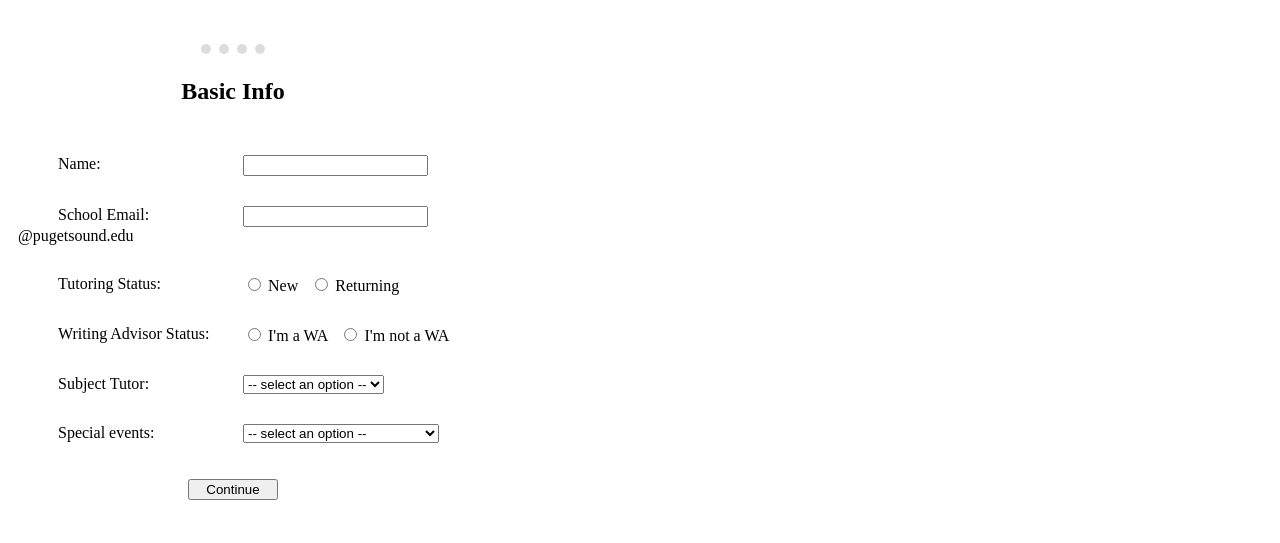
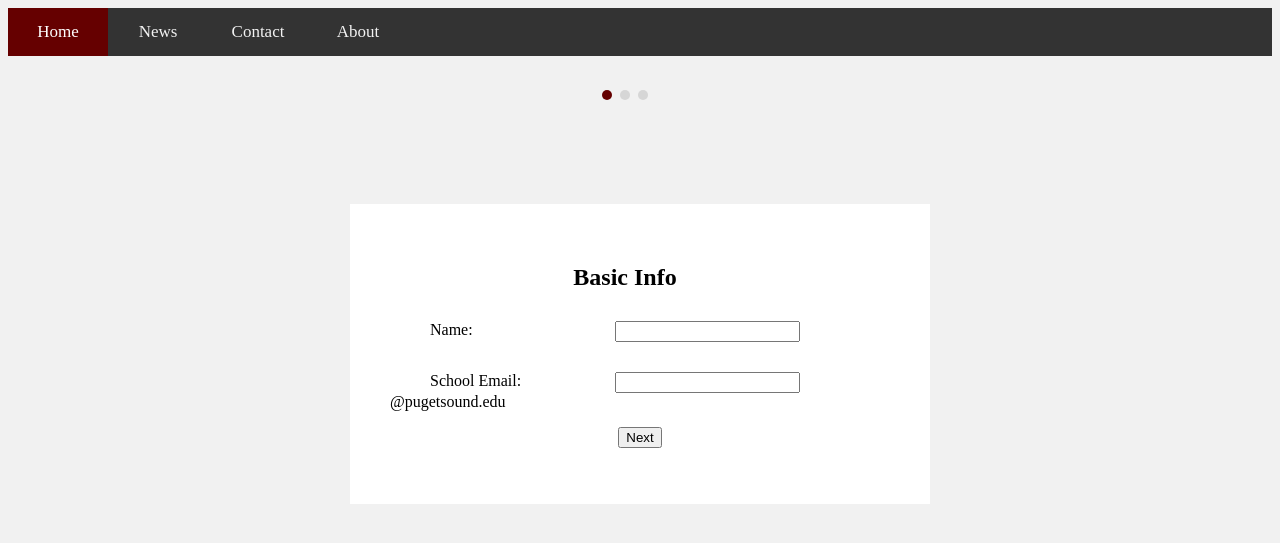
Before and after one commit to SofiaBrittoSchwartz/CWLTScheduleGenerator, a PHP site: page /TutorForm.php in a window 1280 px wide. Shown: the top 543 px of the page. Run offline with PHP 8.4, Linux system fonts and the light colour scheme.

Commit message:
Overhauled tutorForms, making it multiple tabs on one page and cleaning up the aesthetic. Simplified input fields based upon clarifications with client.

```diff
--- a/public_html/AdminForm.php
+++ b/public_html/AdminForm.php
@@ -2,7 +2,7 @@
 <html>
 <body>
 	<p style="margin-left: 10px"> Please confirm that these are the open hours for this semester. </p>
-	<iframe src="index.php" height="565px" width="815px" frameborder="0"> </iframe>
+	<iframe src="weeklySchedule.php" height="565px" width="815px" frameborder="0"> </iframe>
 	<button> Continue </button>
 </body>
 </html>
--- a/public_html/TutorForm.php
+++ b/public_html/TutorForm.php
@@ -1,5 +1,15 @@
 <!DOCTYPE html>
 <style>
+
+	/* FORMATTING FORM */
+
+	* {
+	  box-sizing: border-box;
+	}
+
+	body {
+	  background-color: #f1f1f1;
+	}
 
 	input
 	{
@@ -25,6 +35,23 @@
 		margin-top: 30px;
 	}
 
+	#tutorForm {
+		background-color: #ffffff;
+		margin: 100px auto;
+		font-family: Raleway;
+		padding: 40px;
+		width: 580px;
+		height: 300px;
+		min-width: 300px;
+	}
+
+	/* FORMATTING MULTIPAGE FORM */
+
+		/* Hide all steps by default: */
+		.tab {
+		  display: none;
+		}
+
 		/* Make circles that indicate the steps of the form: */
 		.step
 		{
@@ -40,29 +67,73 @@
 
 		.step.active
 		{
+		  background-color: #650000;
 		  opacity: 1;
 		}
 
 		/* Mark the steps that are finished and valid: */
 		.step.finish
 		{
-	  background-color: #4CAF50;
+		  background-color: #650000;
+		  opacity: 0.5;
+		}
+
+	/* FORMATTING NAVBAR */
+
+		/* Add a black background color to the top navigation */
+		.topnav {
+		    background-color: #333;
+		    overflow: hidden;
+		}
+
+		/* Style the links inside the navigation bar */
+		.topnav a {
+		    float: left;
+		    color: #f2f2f2;
+		    text-align: center;
+		    padding: 14px 16px;
+		    text-decoration: none;
+		    font-size: 17px;
+		    width: 100px;
+		}
+
+		/* Change the color of links on hover */
+		.topnav a:hover {
+		    background-color: #ddd;
+		    color: black;
+		}
+
+		/* Add a color to the active/current link */
+		.topnav a.active {
+		    background-color: #650000;
+		    color: white;
 		}
 
 </style>
+
 <html>
 	<body>
-		<div id="tutorForm" style = "width: 480px">
-			<div style="text-align:center;margin-top:40px; margin-right: 30px;">
-			    <span class="step"></span>
+		<div class="topnav">
+		  <a class="active" href="#home">Home</a>
+		  <a href="#news">News</a>
+		  <a href="#contact">Contact</a>
+		  <a href="#about">About</a>
+		</div>
+
+		<!-- Marks how far through the form they are -->
+		<div style="text-align:center; margin-right: 30px; margin-top:30px;">
 		    <span class="step"></span>
 		    <span class="step"></span>
 		    <span class="step"></span>
 		</div>
 
+		<!-- <div id="tutorForm" style = "margin-top:30px; border-style: solid;"> -->
+		<form id = "tutorForm">
+		<!-- Part 1: Basic info -->
 			<div class = "tab">
-				<h2 style = "text-align: center; margin-right: 30px;"> Basic Info </h2>
-				<form style = "border: black;">
+				<h2 style = "text-align: center; margin-right: 30px; margin-top: 20px;"> Basic Info </h2>
+				<!-- <form style = "border: black;" onsubmit = "nextPrev(1)"> -->
+				<div>
 					<p>
 						<label for = "name"> Name: </label>
 						<input id = "studentName" type = "text" name = "studentName" title = "Please input your name" required/>
@@ -71,125 +142,127 @@
 						<label for = "email"> School Email: </label>
 						<input id = "email" type = "text" name = "email" title = "Please input your school email" required/> @pugetsound.edu
 					</p>
-					<p>
-						<label for = "returnerStatus" style = "width: 185px"> Tutoring Status: </label>
-						<input id = "returnerStatus" type = "radio" value = "New" name = "returnerStatus" title = "Please indicate whether you're a returning tutor." required/> New
-						&nbsp;
-						<input id = "returnerStatus2" type = "radio" value = "Returning" name = "returnerStatus" required/> Returning
-					</p>
-					<p>
-						<label for = "writingAdvisor" style = "width: 185px"> Writing Advisor Status: </label>
-						<input id = "writingAdvisor" type = "radio" value = "Yes" name = "writingAdvisor" title = "Please indicate whether you're a Writing Advisor." required/> I'm a WA
-						&nbsp;
-						<input id = "writingAdvisor2" type = "radio" value = "No" name = "writingAdvisor" title = "Please indicate whether you're a Writing Advisor." required/> I'm not a WA
-					</p>
-					<p>
-						<label for = "subjectTutor"> Subject Tutor: </label>
+				</div>
+				<!-- </form> -->
+			</div>
 
-			          <?php
-			            // $db_file = '//home/ubuntu/myDB/afam.db';
+		<!-- Part 2: Conflict Input -->
+			<div class = "tab">
+				<h2 style = "text-align: center; margin-top: -20px;"> Input Conflicts </h2>
+				<iframe src= "weeklySchedule.php" style =  "height: 570px; width: 815px; margin-left: -10px;" frameborder= "0"> </iframe>
+			</div>
 
-			            // $db = new PDO('sqlite:' .$db_file)
-			            // or die('Cannot connect to db');
+		<!-- Part 3: Input Preferences -->
+			<div class = "tab">
+				<h2 style = "text-align: center; margin-top: -20px;"> Input Preferences </h2>
+				<iframe src= "weeklySchedule.php" style =  "height: 570px; width: 815px; margin-left: -10px;" frameborder= "0"> </iframe>
+			</div>
 
-			            // $result = $db->query('SELECT * FROM class');
-			          	$subjects = array("Economics", "Biology", "Chemistry");
-			          	$arrLength = count($subjects);
+		<!-- Confirmation Screen -->
+			<div class = "tab">
+				<h1 style = "margin-top: 80px; text-align: center;"> Thank you! </h1>
+			</div>
 
-			            echo '<select name="subjectTutor" required>';
-			            echo '<option disabled selected value> -- select an option -- </option>';
-
-			            for($i = 0; $i < $arrLength; $i++)
-			            {
-			              // unset($classID, $class_name);
-			              // $classID = $row['classID'];
-			              // $class_name = $row['class_name'];
-			              echo '<option value="'.$subjects[$i].'">'.$subjects[$i].'</option>';
-			            }
-			            echo '</select>'
-			          ?>
-
-			          <br>
-					</p>
-					<p>
-						<label for = "specialEvents"> Special events: </label>
-
-			          <?php
-			            // $db_file = '//home/ubuntu/myDB/afam.db';
-
-			            // $db = new PDO('sqlite:' .$db_file)
-			            // or die('Cannot connect to db');
-
-			            // $result = $db->query('SELECT * FROM class');
-			          	$events = array("GRE Study Hour", "Students of Color Study Hour", "Thesis Hour");
-			          	$arrLength = count($events);
-
-			            echo '<select name="specialEvents" required>';
-			            echo '<option disabled selected value> -- select an option -- </option>';
-
-			            for($i = 0; $i < $arrLength; $i++)
-			            {
-			              // unset($classID, $class_name);
-			              // $classID = $row['classID'];
-			              // $class_name = $row['class_name'];
-			              echo '<option value="'.$events[$i].'">'.$events[$i].'</option>';
-			            }
-			            echo '</select>'
-			          ?>
-			         <br>
-			     </p>
-
-			     <input type = "submit" value="Continue" style="width: 90px; margin-left:170px; margin-top: 20px"/>
-
-				</form>
+			<div style="overflow:auto;">
+				<div style="text-align: center;">
+					<button type="button" id="prevBtn" onclick="nextPrev(-1)">Previous</button>
+					<button type="button" id="nextBtn" onclick="nextPrev(1)">Next</button>
 				</div>
 			</div>
-	</body>
-</html>
+
+		<!-- </div> -->
+		</form>
 
 		<script>
 			var currentTab = 0; // Current tab is set to be the first tab (0)
 			showTab(currentTab); // Display the current tab
 
-	function showTab(n) {
+			function adjustFrame(variant)
+			{
+				var frame = document.getElementById("tutorForm");
+				var tabs = document.getElementsByClassName("tab");
+
+				if(variant == 1)
+				{
+					frame.style.width = "880px";
+					frame.style.height = "720px";
+				}
+				else if(variant == -1 && (currentTab == 0 || currentTab == tabs.length - 1))
+				{
+					frame.style.width = "580px";
+					frame.style.height = "300px";
+				}
+
+			}
+
+			function showTab(variant)
+			{
 			  // This function will display the specified tab of the form...
-	  var x = document.getElementsByClassName("tab");
-	  x[n].style.display = "block";
+			  var tabs = document.getElementsByClassName("tab");
+			  tabs[variant].style.display = "block";
+
 			  //... and fix the Previous/Next buttons:
-	  if (n == 0) {
+			  if (variant == 0) {
 			    document.getElementById("prevBtn").style.display = "none";
-	  } else {
+			  }
+			  else {
 			    document.getElementById("prevBtn").style.display = "inline";
+			    document.getElementById("nextBtn").style = "margin-left: 15px";
+			    document.getElementById("prevBtn").style  = "margin-right: 15px";
 			  }
-	  if (n == (x.length - 1)) {
+
+			  // second to last button click will title name of nextBtn from Next to Submit
+			  if (variant == (tabs.length - 2))
+			  {
 			    document.getElementById("nextBtn").innerHTML = "Submit";
-	  } else {
+			  }
+			  else if (variant == (tabs.length - 1))
+			  {
+			  	document.getElementById("prevBtn").style.display = "none";
+			    document.getElementById("nextBtn").style.display = "none";
+			  }
+			  else
+			  {
 			    document.getElementById("nextBtn").innerHTML = "Next";
 			  }
 			  //... and run a function that will display the correct step indicator:
-	  fixStepIndicator(n)
+			  fixStepIndicator(variant)
 			}
 
-	function nextPrev(n) {
+			function nextPrev(variant)
+			{
 			  // This function will figure out which tab to display
-	  var x = document.getElementsByClassName("tab");
+			  var tabs = document.getElementsByClassName("tab");
+
 			  // Exit the function if any field in the current tab is invalid:
-	  if (n == 1 && !validateForm()) return false;
+			  if (variant == 1 && !validateForm()) return false;
+
 			  // Hide the current tab:
-	  x[currentTab].style.display = "none";
+			  tabs[currentTab].style.display = "none";
+
 			  // Increase or decrease the current tab by 1:
-	  currentTab = currentTab + n;
+			  currentTab = currentTab + variant;
+
 			  // if you have reached the end of the form...
-	  if (currentTab >= x.length) {
+			  if (currentTab >= tabs.length-1) {
+
+			    adjustFrame(-1);
+			  	showTab(currentTab);
+
 			    // ... the form gets submitted:
-	    document.getElementById("regForm").submit();
+			    document.getElementById("tutorForm").submit();
+
 			    return false;
 			  }
+
 			  // Otherwise, display the correct tab:
+			  adjustFrame(variant);
 			  showTab(currentTab);
+			  window.scrollTo(125, 125);
 			}
 
-	function validateForm() {
+			function validateForm()
+			{
 			  // This function deals with validation of the form fields
 			  var x, y, i, valid = true;
 			  x = document.getElementsByClassName("tab");
@@ -211,13 +284,24 @@
 			  return valid; // return the valid status
 			}
 
-	function fixStepIndicator(n) {
+			function fixStepIndicator(n)
+			{
 			  // This function removes the "active" class of all steps...
 			  var i, x = document.getElementsByClassName("step");
 			  for (i = 0; i < x.length; i++) {
 			    x[i].className = x[i].className.replace(" active", "");
 			  }
 			  //... and adds the "active" class on the current step:
+			  if(n < x.length)
+			  {
 			  	x[n].className += " active";
 			  }
+			}
+
+			function submit()
+			{
+				console.log("hello");
+			}
 		</script>
+	</body>
+</html>
--- /dev/null
+++ b/public_html/weeklySchedule.php
@@ -0,0 +1,134 @@
+<style>
+  /* schedule */
+  table.schedule { border-left:1px solid #999; }
+
+  tr.schedule-row {}
+
+  td.schedule-day {
+    min-height:80px;
+    font-size:11px;
+    position:relative;
+    height: 40px;
+  } * html div.schedule-day { height:40px; }
+
+  td.schedule-day:hover { background:#eceff5; }
+
+  td.schedule-day-np  {
+    background:#eee;
+    min-height:80px;
+    position:relative;
+    height: 100px;
+  } * html div.schedule-day-np { height:100px; }
+
+  td.schedule-day-head {
+    background:#ccc;
+    font-weight:bold;
+    text-align:center;
+    width:120px;
+    padding:5px;
+    border-bottom:1px solid #999;
+    border-top:1px solid #999;
+    border-right:1px solid #999;
+  }
+
+  div.day-number {
+    padding:5px;
+    color:#000;
+    font-size: 15;
+    font: initial;
+    float:right;
+    margin-top: -38%;
+    margin-right: -1%;
+    width:20px;
+    text-align:center;
+  }
+
+  /* shared */
+  td.schedule-day, td.schedule-day-np {
+    width:120px;
+    padding:5px;
+    border-bottom:1px solid #999;
+    border-right:1px solid #999;
+  }
+
+  p {
+    text-align: center;
+    font-size: 16;
+  }
+</style>
+
+<html>
+  <?php
+    echo draw_schedule(1,2018);
+
+    /* draws a schedule */
+    function draw_schedule($month,$year){
+
+      /* draw table */
+      $schedule = ' <div id = "schedule" style="width: 60%">';
+      $schedule .= '<table cellpadding="0" cellspacing="0" class="schedule" style="width:800px">';
+
+      /* table headings */
+      // TODO: change Saturday to Sunday
+      $headings = array('Sunday','Monday','Tuesday','Wednesday','Thursday','Friday');
+      $schedule .=  '<tr class="schedule-row">
+          <td class="schedule-day-head" style = "border-left: 1px solid #999"></td>';
+
+      $schedule .= '<td class="schedule-day-head">'.implode('</td><td class="schedule-day-head">',$headings).'</td></tr>';
+
+      /* days and weeks vars now ... */
+      $hours_per_day = 12;
+      $days_in_this_week = 1;
+      $day_counter = 0;
+      $dates_array = array();
+
+      /* row for week one */
+      $schedule.= '<tr class="schedule-row">';
+
+      // iterates through the rows
+      for($curr_hour = 0; $curr_hour <= $hours_per_day; $curr_hour++):
+
+        $schedule.= '<tr class="schedule-row">';
+
+        // iterates through the days
+        for($curr_day = 0; $curr_day < 7; $curr_day++):
+
+          if($curr_day == 0):
+            $unit = 'am';
+            $hour = 9 + $curr_hour;
+
+            if($hour >= 12):
+
+              if($hour > 12):
+                $hour -= 12;
+              endif;
+
+              $unit = 'pm';
+
+            endif;
+
+            $schedule.='<td class="schedule-day"> <p>'.$hour.':00 '.$unit.' </p></td>';
+
+          else:
+            $schedule.='<td class="schedule-day"></td>';
+          endif;
+
+        endfor;
+
+        $schedule.= '</tr>';
+
+      endfor;
+
+      /* final row */
+      $schedule.= '</tr>';
+
+      /* end the table */
+      $schedule.= '</table>';
+
+      $schedule.= '</div>';
+
+      /* all done, return result */
+      return $schedule;
+    }
+  ?>
+</html>
```
Also changed, not shown: public_html/index.php (+22 -163 lines). Lines whose indentation alone changed are shown as unchanged.
